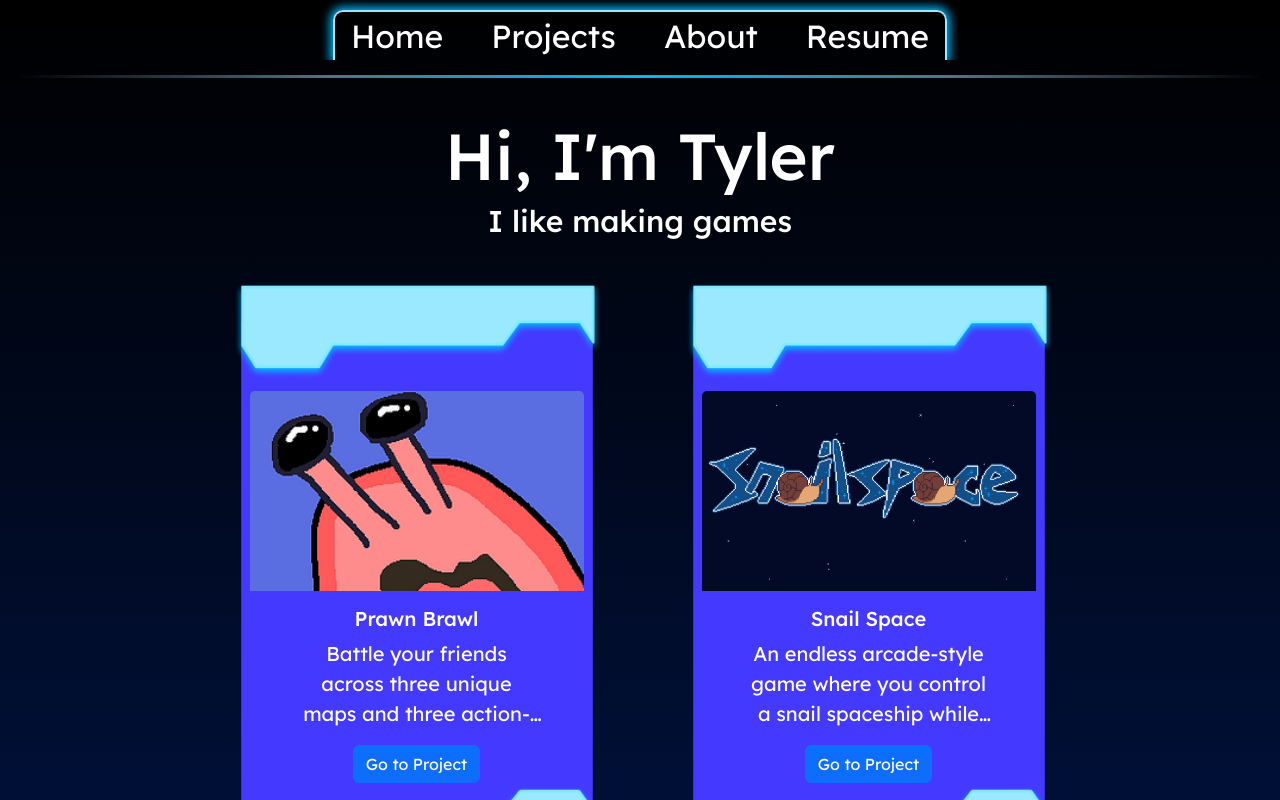
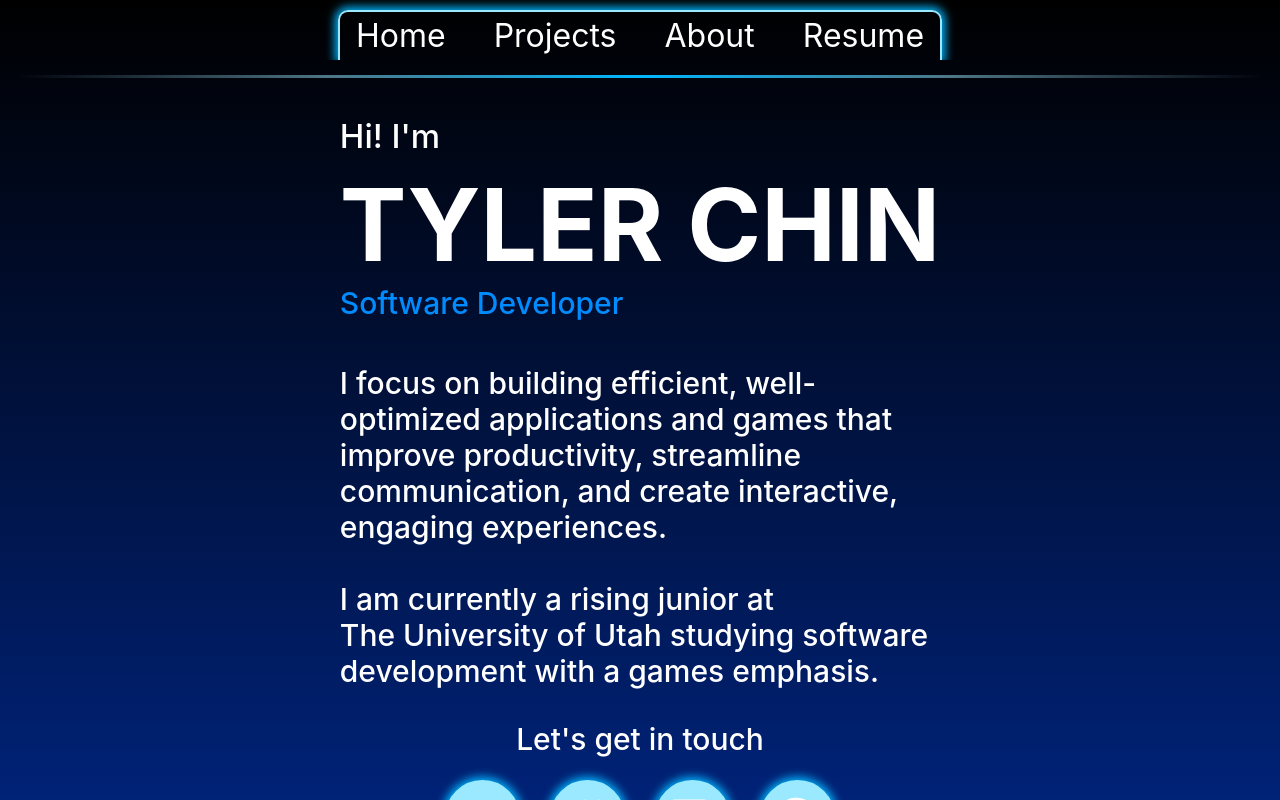
Before and after one commit to Tysty/portfolio-2.0, a React (Vite) app: page /#/ in a window 1280 px wide. Shown: the top 800 px of the page. Built offline with nearby package versions, Linux system fonts and the light colour scheme.

Commit message:
Home page changes

```diff
--- a/index.html
+++ b/index.html
@@ -10,7 +10,7 @@
     <link href="https://fonts.googleapis.com/css2?family=Lexend+Deca:wght@100..900&display=swap" rel="stylesheet">
     <script src="https://kit.fontawesome.com/a624dfd64e.js" crossorigin="anonymous"></script>
   </head>
-  <body style="min-height: 100vh; background-image: linear-gradient(to bottom, black, #002277);">
+  <body style="min-height: 100vh; background-image: linear-gradient(to bottom, black, #002277); background-repeat: no-repeat; background-position: top center; background-attachment: fixed; width: 100%;">
     <div id="root"></div>
     <script type="module" src="/src/main.tsx"></script>
   </body>
--- a/src/Home.tsx
+++ b/src/Home.tsx
@@ -11,29 +11,39 @@ function Home() {
       exit={{ opacity: 0, y: 25 }}
       transition={{ duration: 0.2 }}
     >
-      <br></br>
-      <h1 className="center home-title">Hi, I'm Tyler</h1>
-      <h3 className="center home-text">I like making games</h3>
-      <div className="center h-group" style={{ marginRight: "45px" }}>
-        <ProjectCard
-          title={projects[0].title}
-          image={projects[0].thumbnail}
-          desc={projects[0].desc}
-          link={"projects/" + projects[0].id}
-        />
-        <ProjectCard
-          title={projects[1].title}
-          image={projects[1].thumbnail}
-          desc={projects[1].desc}
-          link={"projects/" + projects[1].id}
-        />
-        <ProjectCard
-          title={projects[2].title}
-          image={projects[2].thumbnail}
-          desc={projects[2].desc}
-          link={"projects/" + projects[2].id}
-        />
-      </div>
+      <br />
+      <div className="center h-group" style={{ marginRight: "0%" }}>
+        <div>
+          <h3
+            className=" home-text"
+            style={{ fontSize: "33px", textAlign: "left" }}
+          >
+            Hi! I'm
+          </h3>
+          <h1 className=" home-title">
+            <strong>TYLER CHIN</strong>
+          </h1>
+          <h3
+            className=" home-text"
+            style={{
+              marginRight: "18%",
+              color: "#008cff",
+              textAlign: "left",
+            }}
+          >
+            Software Developer
+          </h3>
+          <h3
+            className=" home-text"
+            style={{ maxWidth: "600px", textAlign: "left" }}
+          >
+            <br /> I focus on building efficient, well-optimized applications
+            and games that improve productivity, streamline communication, and
+            create interactive, engaging experiences. <br /> <br />I am
+            currently a rising junior at
+            <br /> The University of Utah studying software development with a
+            games emphasis.
+          </h3>
           <br />
           <h3 className="center home-text">Let's get in touch</h3>
           <div className="center">
@@ -51,6 +61,8 @@ function Home() {
             />
             <CircleLink url="https://github.com/Tysty" icon="fa-github" />
           </div>
+        </div>
+      </div>
     </motion.div>
   );
 }
--- a/src/about.tsx
+++ b/src/about.tsx
@@ -16,30 +16,25 @@ function about() {
           <br />
           <p style={{ textAlign: "left" }}>
             {" "}
-            Growing up in California, I developed an interest in technology at
-            an early age through video games. Like many kids, I enjoyed playing
-            games with friends, but I was also curious about how they were
-            built. I found myself wondering what was happening behind the scenes
-            and how developers created the worlds and experiences that players
-            enjoyed. That curiosity led me to teach myself game development
-            through online tutorials, personal projects, and a lot of
-            experimentation. Along the way, I learned Unity, Unreal Engine,
-            Godot, GameMaker, and Blender. Each project taught me something new
-            and helped me develop both my technical and creative skills.
+            I am a junior studying Software Development at the University of
+            Utah. I am interested in building software that creates interaction
+            and shared experiences between people.
             <br />
             <br />
-            When it came time to choose a college, I decided to leave California
-            and attend the University of Utah. I was drawn to its strong game
-            development program and the opportunity to learn alongside others
-            who shared similar interests. Since then, I have continued to grow
-            through coursework, game jams, personal projects, and leadership
-            roles within the game development community.
+            I enjoy working on applications that combine functionality with
+            interaction, collaboration, and competition. I enjoy building
+            efficient, well-optimized code that performs at a high level.
             <br />
             <br />
-            Today, I enjoy building games, exploring AI, and developing software
-            that solves real problems. What started as curiosity about how games
-            were made has grown into a passion for creating technology that
-            people can use, enjoy, and learn from.
+            My experiences with tools like Discord, VS Code, and Wii Sports have
+            shaped how I think about software development. They showed me how
+            different systems can support communication, productivity, and
+            interaction in different ways.
+            <br />
+            <br />
+            I’ve built projects using C#, C++, Python, Java, JavaScript, React,
+            and game engines like Unity, Unreal Engine, and Godot, and I hope to
+            build interactive software that creates shared experiences.
           </p>
         </div>
         <div className="col-4">
--- a/src/components/ProjectCard.tsx
+++ b/src/components/ProjectCard.tsx
@@ -15,7 +15,7 @@ function ProjectCard({ title, image, desc, link }: Props) {
   const navigate = useNavigate();
   return (
     <motion.div
-      style={{ position: "relative", width: "22rem", margin: "50px" }}
+      style={{ position: "relative", width: "18rem", margin: "50px" }}
       whileHover={{ scale: 1.1 }}
     >
       <img
@@ -49,7 +49,9 @@ function ProjectCard({ title, image, desc, link }: Props) {
           }}
         />
         <div className="card-body">
-          <h5 className="card-title">{title}</h5>
+          <h5 className="card-title">
+            <strong>{title}</strong>
+          </h5>
           <p className="card-text truncate">{desc}</p>
           <motion.a
             whileHover={{ scale: 1.2 }}
@@ -57,6 +59,7 @@ function ProjectCard({ title, image, desc, link }: Props) {
               navigate(link);
             }}
             className="btn btn-primary"
+            style={{ borderRadius: "3px" }}
           >
             Go to Project
           </motion.a>
--- a/src/main.tsx
+++ b/src/main.tsx
@@ -2,7 +2,7 @@ import { StrictMode } from "react";
 import { createRoot } from "react-dom/client";
 import "bootstrap/dist/css/bootstrap.css";
 import "bootstrap/dist/js/bootstrap.bundle.min.js";
-import Stars from "./components/stars.tsx";
+//import Stars from "./components/stars.tsx";
 import App from "./App.tsx";
 
 createRoot(document.getElementById("root")!).render(
--- a/src/styles/App.css
+++ b/src/styles/App.css
@@ -12,7 +12,7 @@ html {
 
 * {
   box-sizing: border-box;
-  font-family: "Lexend Deca", sans-serif;
+  font-family: "Inter", sans-serif;
   color: white;
 }
 
@@ -49,7 +49,8 @@ nav .nav-div .link {
 }
 
 .home-title {
-  font-size: 65px;
+  font-size: 100px;
+  margin-bottom: 0;
 }
 
 .home-text {
@@ -71,7 +72,6 @@ nav .nav-div .link {
 
 .h-group {
   display: flex;
-  justify-content: center;
   flex-wrap: wrap;
 }
 
@@ -95,13 +95,13 @@ nav .nav-div .link {
 
 .card-title {
   box-sizing: border-box;
-  font-family: "Lexend Deca", sans-serif;
+  font-family: "Inter", sans-serif;
   color: white;
 }
 
 .card-text {
   box-sizing: border-box;
-  font-family: "Lexend Deca", sans-serif;
+  font-family: "Inter", sans-serif;
   color: white;
 }
 
--- a/src/styles/App.scss
+++ b/src/styles/App.scss
@@ -31,7 +31,7 @@ html{
 
 *{
     box-sizing: border-box;
-    font-family: 'Lexend Deca', sans-serif;
+    font-family: 'Inter', sans-serif;
     color: white;
 }
 nav {
@@ -67,7 +67,8 @@ nav {
 }
 
 .home-title {
-    font-size: 65px;
+    font-size: 100px;
+    margin-bottom: 0;
 }
 .home-text {
     font-size: 30px;
@@ -87,7 +88,6 @@ nav {
 
 .h-group {
   display: flex;
-  justify-content: center;
   flex-wrap: wrap;
 }
 
@@ -111,13 +111,13 @@ nav {
 
 .card-title {
     box-sizing: border-box;
-    font-family: 'Lexend Deca', sans-serif;
+    font-family: 'Inter', sans-serif;
     color: white;
 }
 
 .card-text {
     box-sizing: border-box;
-    font-family: 'Lexend Deca', sans-serif;
+    font-family: 'Inter', sans-serif;
     color: white;
 }
 
```
Also changed, not shown: 1 other file (tests, documents, lock files or other folders). Lines whose indentation alone changed are shown as unchanged.
